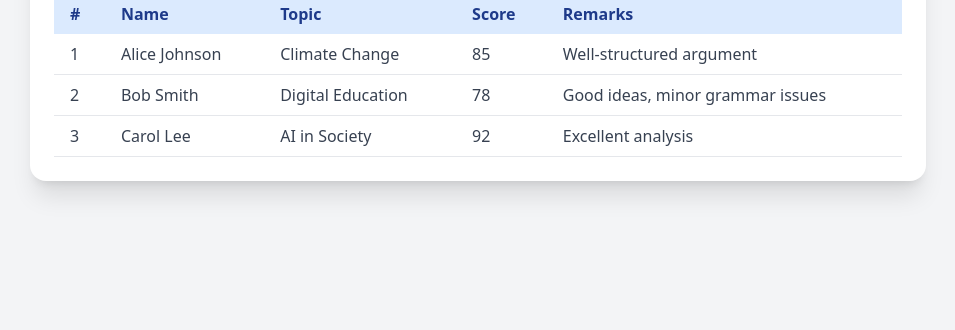
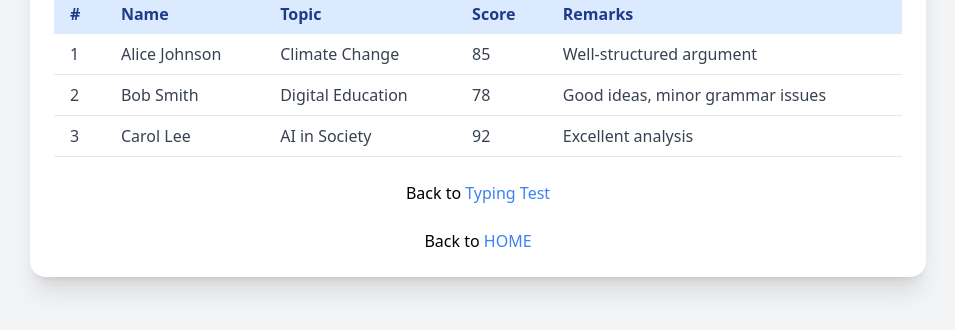
Before and after one commit to BunarithSoksim/i3_typing_master, a plain HTML site: page listResultTest.html in a window 1280 px wide. Shown: the part 102-432 px from the top of the page, without its empty margins (162-1117 px from the left). Drawn offline with nearby package versions, Linux system fonts and the light colour scheme.

Commit message:
Fix capitalization in navigation link and add "Back to HOME" link in About and Writing Test Results pages

```diff
--- a/listResultTest.html
+++ b/listResultTest.html
@@ -8,7 +8,9 @@
   </head>
   <body class="p-6 bg-gray-100">
     <div class="max-w-4xl p-6 mx-auto bg-white shadow-xl rounded-2xl">
-    <h1 class="mb-4 text-2xl font-bold text-center text-blue-700">Writing Test Results</h1>
+      <h1 class="mb-4 text-2xl font-bold text-center text-blue-700">
+        Writing Test Results
+      </h1>
 
       <table class="min-w-full border-collapse table-auto">
         <thead class="text-blue-900 bg-blue-100">
@@ -44,6 +46,16 @@
           </tr>
         </tbody>
       </table>
+      <div class="mt-6 text-center">
+        Back to
+        <a href="typing-test.html" class="text-blue-500 hover:underline"
+          >Typing Test</a
+        >
+      </div>
+      <div class="mt-6 text-center">
+        Back to
+        <a href="Home.html" class="text-blue-500 hover:underline">HOME</a>
+      </div>
     </div>
   </body>
 </html>
```
Also changed, not shown: Home.html (+1 -1 lines), about.html (+8 -0 lines). Lines whose indentation alone changed are shown as unchanged.
